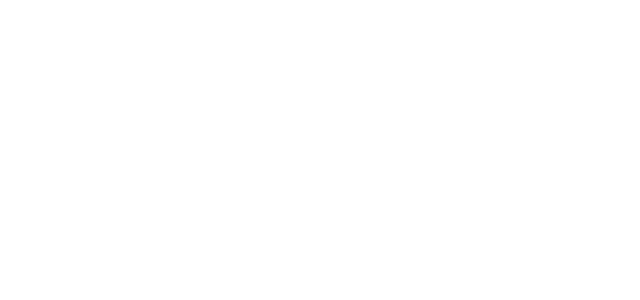
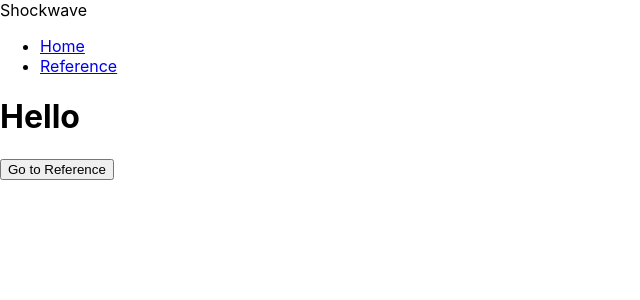
Before and after one commit to SuyogKhanal5/Shockwave, a React (Create React App) app in the folder frontend/: page / in a window 1280 px wide. Shown: the top 300 px of the page, without its empty margins (0-640 px from the left). Built offline with nearby package versions, Linux system fonts and the light colour scheme.

Commit message:
Adding some navigation
Wifi is unusable rn ill get the site done when it starts working

```diff
--- a/frontend/src/App.js
+++ b/frontend/src/App.js
@@ -7,10 +7,12 @@
 
 function App() {
   return (
-    <Routes>
+    <Layout>
+      <Routes>
         <Route path="/" element={<HomePage />} />
         <Route path="/reference" element={<Reference />} />
-    </Routes>
+      </Routes>
+    </Layout>
   );
 }
 
--- a/frontend/src/components/Layout.js
+++ b/frontend/src/components/Layout.js
@@ -1,9 +1,13 @@
 import React from 'react'
+import MainNavigation from './MainNavigation'
 
-export default function Layout() {
+export default function Layout(props) {
   return (
     <div>
-
+      <MainNavigation/>
+      <main>
+        {props.children}
+      </main>
     </div>
   )
 }
--- a/frontend/src/components/MainNavigation.js
+++ b/frontend/src/components/MainNavigation.js
@@ -1,9 +1,20 @@
 import React from 'react'
+import {Link} from 'react-router-dom';
 
 export default function MainNavigation() {
   return (
-    <div>
-
-    </div>
+    <header>
+      <div>Shockwave</div>
+      <nav>
+        <ul>
+          <li>
+              <Link to='/'>Home</Link>
+          </li>
+          <li>
+              <Link to='/reference'>Reference</Link>
+          </li>
+        </ul>
+      </nav>
+    </header>
   )
 }
--- a/frontend/src/pages/HomePage.js
+++ b/frontend/src/pages/HomePage.js
@@ -1,9 +1,18 @@
 import React from 'react'
+import { useNavigate } from 'react-router-dom';
 
 export default function HomePage() {
+
+    const navigate = useNavigate();
+
+    function buttonHandler() {
+        navigate('/reference')
+    }
+
   return (
     <div>
-
+      <h1>Hello</h1>
+      <button onClick={buttonHandler}>Go to Reference</button>
     </div>
   )
 }
--- a/frontend/src/pages/Reference.js
+++ b/frontend/src/pages/Reference.js
@@ -3,7 +3,7 @@
 export default function Reference() {
   return (
     <div>
-
+      <h1>Reference</h1>
     </div>
   )
 }
```
